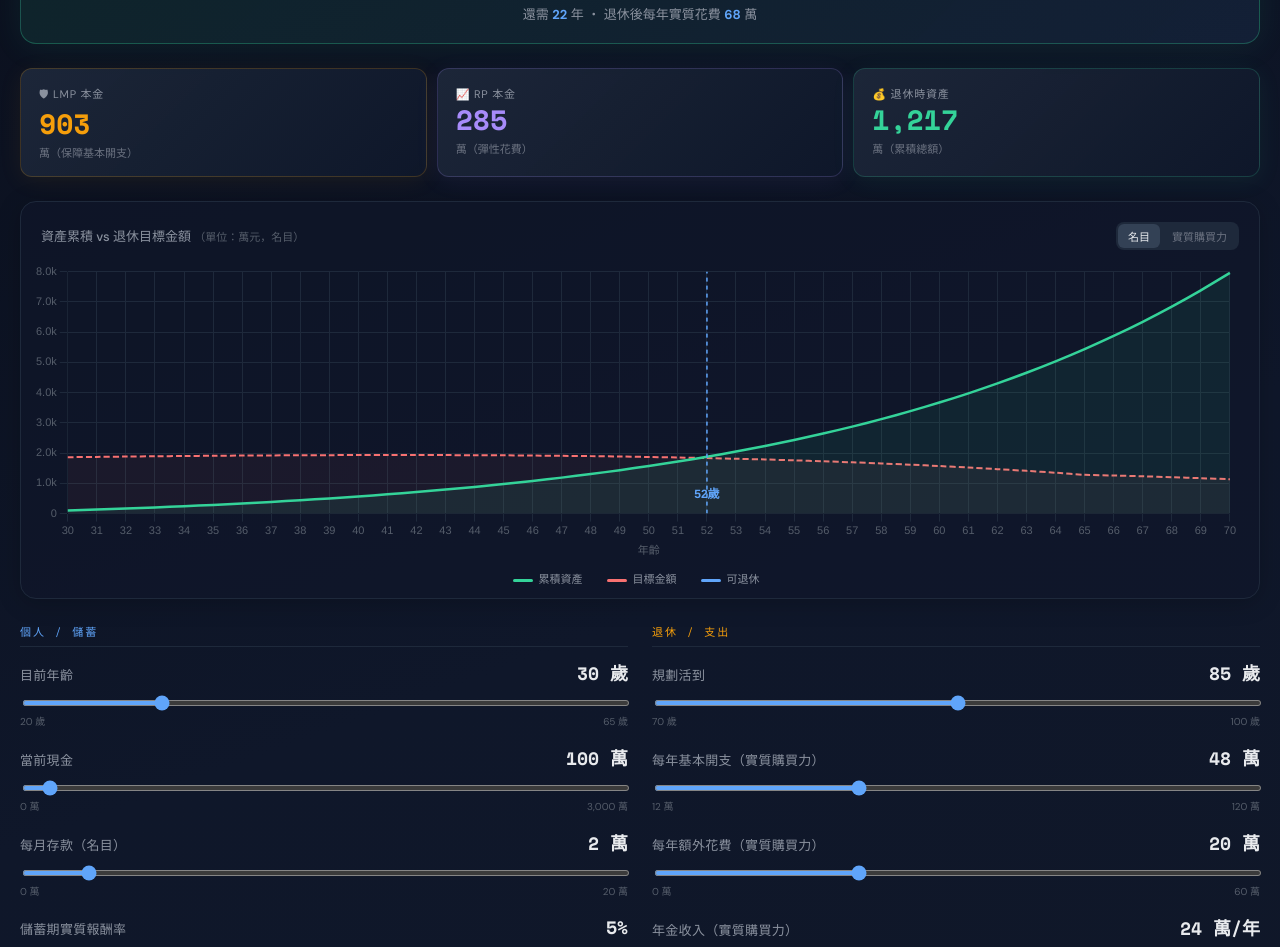
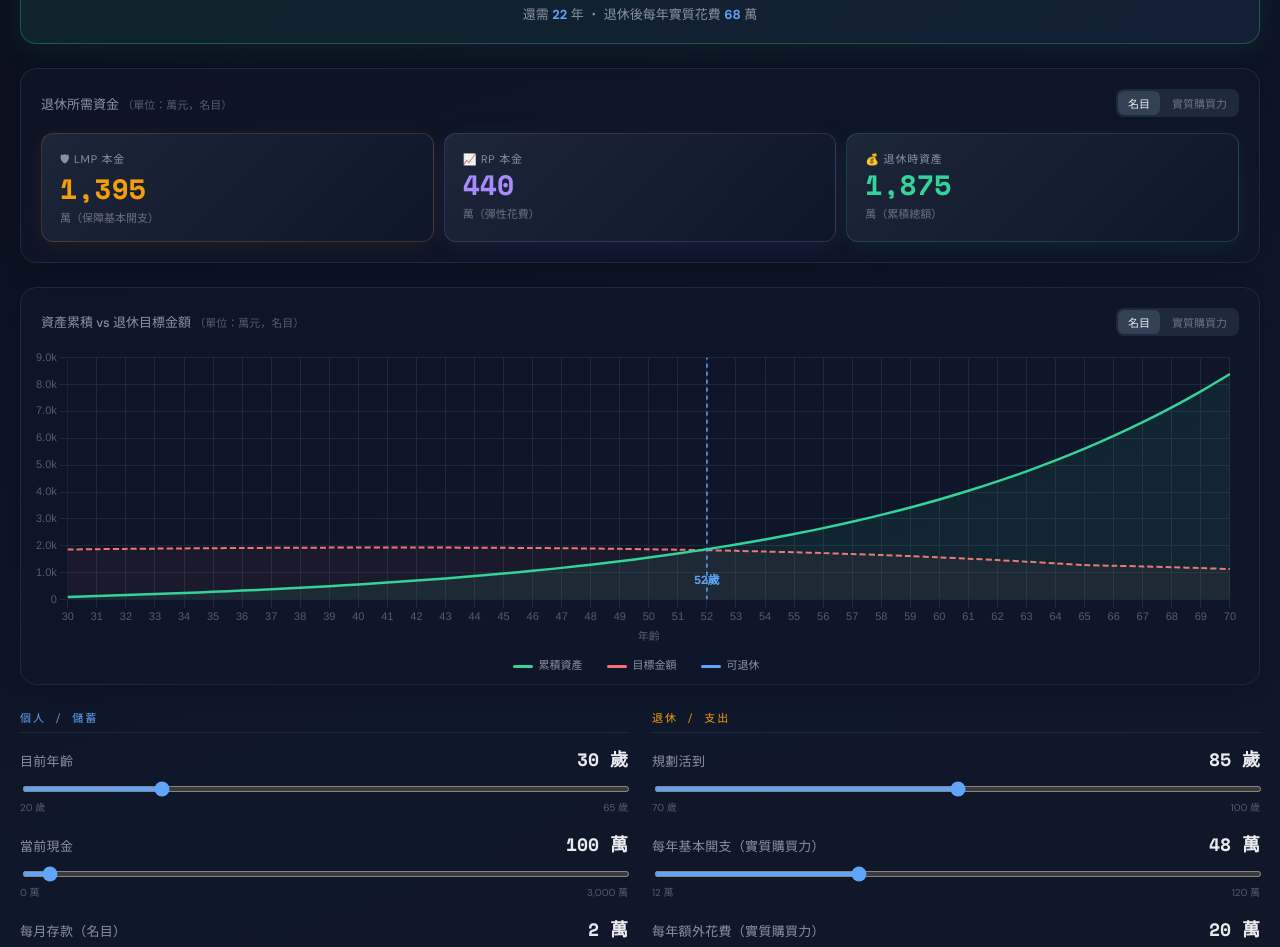
Before and after one commit to Roku-rgb/roku-rgb.github.io, a Vue app in the folder source/when-can-i-retire/: page / in a window 1280 px wide. Shown: the part 240-1187 px from the top of the page. Built offline with nearby package versions, Linux system fonts and the light colour scheme.

Commit message:
review & adjust "futureValue" func

```diff
--- a/source/when-can-i-retire/src/components/InfoCards.vue
+++ b/source/when-can-i-retire/src/components/InfoCards.vue
@@ -1,36 +1,117 @@
 <script setup lang="ts">
+import { computed } from 'vue'
 import type { RetireDetails } from '../types/retirement'
 
-defineProps<{
+const props = defineProps<{
   details: RetireDetails
+  inflation: number
+  currentAge: number
+  isNominal: boolean
 }>()
+
+const emit = defineEmits<{
+  'update:isNominal': [value: boolean]
+}>()
+
+const factor = computed(() => {
+  const k = props.details.age - props.currentAge
+  return Math.pow(1 + props.inflation / 100, k)
+})
+
+const display = computed(() => {
+  const f = props.isNominal ? factor.value : 1
+  return {
+    lmp: Math.round(props.details.lmp * f),
+    rp: Math.round(props.details.rp * f),
+    assets: Math.round(props.details.assets * f),
+  }
+})
 </script>
 
 <template>
+  <div class="info-block">
+    <div class="block-header">
+      <div class="block-title">
+        退休所需資金
+        <span class="block-unit">（單位：萬元，{{ isNominal ? '名目' : '實質購買力' }}）</span>
+      </div>
+      <div class="toggle-group">
+        <button class="toggle-btn" :class="{ active: isNominal }" @click="emit('update:isNominal', true)">名目</button>
+        <button class="toggle-btn" :class="{ active: !isNominal }" @click="emit('update:isNominal', false)">實質購買力</button>
+      </div>
+    </div>
     <div class="cards">
       <div class="card" style="--card-color: #f59e0b">
         <div class="card-title">🛡 LMP 本金</div>
-      <div class="card-value">{{ details.lmp.toLocaleString() }}</div>
+        <div class="card-value">{{ display.lmp.toLocaleString() }}</div>
         <div class="card-sub">萬（保障基本開支）</div>
       </div>
       <div class="card" style="--card-color: #a78bfa">
         <div class="card-title">📈 RP 本金</div>
-      <div class="card-value">{{ details.rp.toLocaleString() }}</div>
+        <div class="card-value">{{ display.rp.toLocaleString() }}</div>
         <div class="card-sub">萬（彈性花費）</div>
       </div>
       <div class="card" style="--card-color: #34d399">
         <div class="card-title">💰 退休時資產</div>
-      <div class="card-value">{{ details.assets.toLocaleString() }}</div>
+        <div class="card-value">{{ display.assets.toLocaleString() }}</div>
         <div class="card-sub">萬（累積總額）</div>
+      </div>
     </div>
   </div>
 </template>
 
 <style scoped>
+.info-block {
+  background: rgba(15, 23, 42, 0.6);
+  border: 1px solid #1e293b;
+  border-radius: 16px;
+  padding: 20px;
+  margin-bottom: 24px;
+  box-shadow: 0 4px 24px rgba(0, 0, 0, 0.2);
+}
+.block-header {
+  display: flex;
+  align-items: center;
+  justify-content: space-between;
+  margin-bottom: 16px;
+}
+.block-title {
+  font-size: 13px;
+  color: #8a919e;
+  font-weight: 500;
+}
+.block-unit {
+  font-size: 11px;
+  color: #555d6a;
+}
+.toggle-group {
+  display: flex;
+  background: #1e293b;
+  border-radius: 8px;
+  padding: 2px;
+  gap: 2px;
+}
+.toggle-btn {
+  padding: 4px 10px;
+  font-size: 11px;
+  border: none;
+  border-radius: 6px;
+  cursor: pointer;
+  color: #6b7280;
+  background: transparent;
+  transition: all 0.2s;
+  font-family: inherit;
+}
+.toggle-btn.active {
+  background: #334155;
+  color: #e8eaed;
+}
+.toggle-btn:hover:not(.active) {
+  color: #94a3b8;
+}
 .cards {
   display: flex;
   gap: 10px;
-  margin-bottom: 24px;
   flex-wrap: wrap;
 }
 .card {
--- a/source/when-can-i-retire/src/components/RetirementCalculator.vue
+++ b/source/when-can-i-retire/src/components/RetirementCalculator.vue
@@ -1,6 +1,9 @@
 <script setup lang="ts">
-import { useRetirementInputs } from "../composables/useRetirementInputs";
-import { useRetirementCalc } from "../composables/useRetirementCalc";
+import { ref } from "vue";
+import {
+  useRetirementCalc,
+  defaultInputs,
+} from "../composables/useRetirementCalc";
 import { fmtMoney } from "../utils/format";
 import ResultBanner from "./ResultBanner.vue";
 import InfoCards from "./InfoCards.vue";
@@ -9,8 +12,9 @@ import BreakdownTable from "./BreakdownTable.vue";
 import SliderInput from "./SliderInput.vue";
 import SliderGroup from "./SliderGroup.vue";
 
-const inputs = useRetirementInputs();
+const inputs = defaultInputs();
 const result = useRetirementCalc(inputs);
+const isNominal = ref(true);
 </script>
 
 <template>
@@ -28,14 +32,20 @@ const result = useRetirementCalc(inputs);
       :retire-details="result.retireDetails" />
 
     <!-- Info Cards -->
-    <InfoCards v-if="result.retireDetails" :details="result.retireDetails" />
+    <InfoCards
+      v-if="result.retireDetails"
+      :details="result.retireDetails"
+      :inflation="inputs.inflation.value"
+      :current-age="inputs.currentAge.value"
+      v-model:is-nominal="isNominal" />
 
     <!-- Chart -->
     <RetirementChart
       :data="result.data"
       :retire-age="result.retireAge"
       :inflation="inputs.inflation.value"
-      :current-age="inputs.currentAge.value" />
+      :current-age="inputs.currentAge.value"
+      v-model:is-nominal="isNominal" />
 
     <!-- Sliders: top row -->
     <div class="grid-2">
@@ -64,7 +74,7 @@ const result = useRetirementCalc(inputs);
           unit=" 萬" />
         <SliderInput
           v-model="inputs.rSave.value"
-          label="儲蓄期實質報酬率"
+          label="儲蓄期報酬率（名目）"
           :min="0"
           :max="16"
           :step="0.5"
--- a/source/when-can-i-retire/src/components/RetirementChart.vue
+++ b/source/when-can-i-retire/src/components/RetirementChart.vue
@@ -1,5 +1,5 @@
 <script setup lang="ts">
-import { computed, ref } from "vue";
+import { computed } from "vue";
 import { Line } from "vue-chartjs";
 import {
   Chart as ChartJS,
@@ -30,16 +30,26 @@ const props = defineProps<{
   retireAge: number | null;
   inflation: number;
   currentAge: number;
+  isNominal: boolean;
 }>();
 
-const isNominal = ref(true);
+const emit = defineEmits<{
+  "update:isNominal": [value: boolean];
+}>();
 
 const displayData = computed(() => {
   const inf = props.inflation / 100;
   return props.data.map((d) => {
-    if (!isNominal.value) {
+    if (!props.isNominal) {
       // 實質：assets 和 target 都已是實質值，直接顯示
-      return d;
+      return {
+        ...d,
+        assets: Math.round(d.assets),
+        target: Math.round(d.target),
+        lmp: Math.round(d.lmp),
+        rp: Math.round(d.rp),
+        surplus: Math.round(d.surplus),
+      };
     }
     // 名目：兩邊都乘以 (1+inf)^k
     const k = d.age - props.currentAge;
@@ -196,13 +206,13 @@ const chartOptions = computed(() => ({
         <button
           class="toggle-btn"
           :class="{ active: isNominal }"
-          @click="isNominal = true">
+          @click="emit('update:isNominal', true)">
           名目
         </button>
         <button
           class="toggle-btn"
           :class="{ active: !isNominal }"
-          @click="isNominal = false">
+          @click="emit('update:isNominal', false)">
           實質購買力
         </button>
       </div>
--- a/source/when-can-i-retire/src/composables/useRetirementCalc.ts
+++ b/source/when-can-i-retire/src/composables/useRetirementCalc.ts
@@ -1,56 +1,100 @@
-import { computed, type Ref } from 'vue'
-import { futureValue, calcLMP, calcRP } from '../utils/finance'
-import type { CalcResult } from '../types/retirement'
+import { computed, ref, type Ref } from "vue";
+import { futureValue, calcLMP, calcRP } from "../utils/finance";
+import type { CalcResult } from "../types/retirement";
 
 interface CalcInputs {
-  currentAge: Ref<number>
-  currentCash: Ref<number>
-  monthlySave: Ref<number>
-  endAge: Ref<number>
-  eBase: Ref<number>
-  eExtra: Ref<number>
-  pension: Ref<number>
-  pensionAge: Ref<number>
-  rLmp: Ref<number>
-  rRp: Ref<number>
-  rSave: Ref<number>
+  // 個人 / 儲蓄
+  currentAge: Ref<number>; // 目前年齡
+  currentCash: Ref<number>; // 當前現金
+  monthlySave: Ref<number>; // 每月存款 (名目)
+  rSave: Ref<number>; // 儲蓄期報酬率 (名目)
+
+  // 退休 / 支出
+  endAge: Ref<number>; // 規劃活到
+  eBase: Ref<number>; // 每年基本開支 (實質購買力)
+  eExtra: Ref<number>; // 每年額外花費 (實質購買力)
+  pension: Ref<number>; // 年金收入 (實質購買力)
+
+  // 利率假設
+  pensionAge: Ref<number>; // 年金起領年齡
+  rLmp: Ref<number>; // TIPS 實質殖利率 (LMP)
+  rRp: Ref<number>; // 股市實質報酬率 (RP)
+  inflation: Ref<number>; // 預估通膨率
+}
+
+export function defaultInputs(): CalcInputs {
+  return {
+    currentAge: ref(30),
+    currentCash: ref(100),
+    monthlySave: ref(2),
+    rSave: ref(8),
+
+    endAge: ref(85),
+    eBase: ref(48),
+    eExtra: ref(20),
+    pension: ref(24),
+
+    pensionAge: ref(65),
+    rLmp: ref(1.5),
+    rRp: ref(6),
+    inflation: ref(2),
+  };
 }
 
 export function useRetirementCalc(inputs: CalcInputs) {
   const result = computed<CalcResult>(() => {
-    const annualSave = inputs.monthlySave.value * 12
-    const rSaveReal = inputs.rSave.value / 100
-    const rLmpReal = inputs.rLmp.value / 100
-    const rRpReal = inputs.rRp.value / 100
+    const annualSaveNominal = inputs.monthlySave.value * 12; // 每年存款 (名目)
+    const inflation = inputs.inflation.value / 100; // 通膨率
 
-    const data = []
-    let retireAge: number | null = null
+    const rSaveNominal = inputs.rSave.value / 100; // 儲蓄期名目報酬率
+    const rLmpReal = inputs.rLmp.value / 100; // LMP 實質殖利率
+    const rRpReal = inputs.rRp.value / 100; // RP 實質報酬率
 
-    for (let age = inputs.currentAge.value; age <= Math.min(inputs.endAge.value, 70); age++) {
-      const k = age - inputs.currentAge.value
-      const assets = futureValue(inputs.currentCash.value, rSaveReal, k, annualSave)
-      const lmp = calcLMP(age, inputs.endAge.value, inputs.eBase.value, inputs.pension.value, inputs.pensionAge.value, rLmpReal)
-      const rp = calcRP(age, inputs.endAge.value, inputs.eExtra.value, rRpReal)
-      const target = lmp + rp
-      const surplus = assets - target
+    const data = [];
+    let retireAge: number | null = null;
+
+    for (
+      let age = inputs.currentAge.value;
+      age <= Math.min(inputs.endAge.value, 70);
+      age++
+    ) {
+      const k = age - inputs.currentAge.value;
+      const assets = futureValue(
+        inputs.currentCash.value,
+        rSaveNominal,
+        k,
+        annualSaveNominal,
+        inflation,
+      );
+      const lmp = calcLMP(
+        age,
+        inputs.endAge.value,
+        inputs.eBase.value,
+        inputs.pension.value,
+        inputs.pensionAge.value,
+        rLmpReal,
+      );
+      const rp = calcRP(age, inputs.endAge.value, inputs.eExtra.value, rRpReal);
+      const target = lmp + rp;
+      const surplus = assets - target;
 
       data.push({
         age,
-        assets: Math.round(assets),
-        lmp: Math.round(lmp),
-        rp: Math.round(rp),
-        target: Math.round(target),
-        surplus: Math.round(surplus),
-      })
+        assets: assets,
+        lmp: lmp,
+        rp: rp,
+        target: target,
+        surplus: surplus,
+      });
 
       if (retireAge === null && surplus >= 0) {
-        retireAge = age
+        retireAge = age;
       }
     }
 
-    let retireDetails = null
+    let retireDetails = null;
     if (retireAge !== null) {
-      const entry = data.find(d => d.age === retireAge)
+      const entry = data.find((d) => d.age === retireAge);
       if (entry) {
         retireDetails = {
           age: retireAge,
@@ -60,12 +104,12 @@ export function useRetirementCalc(inputs: CalcInputs) {
           target: entry.target,
           yearsToRetire: retireAge - inputs.currentAge.value,
           totalAnnualSpend: inputs.eBase.value + inputs.eExtra.value,
-        }
+        };
       }
     }
 
-    return { data, retireAge, retireDetails }
-  })
+    return { data, retireAge, retireDetails };
+  });
 
-  return result
+  return result;
 }
--- a/source/when-can-i-retire/src/composables/useRetirementInputs.ts
+++ /dev/null
@@ -1,31 +0,0 @@
-import { ref } from 'vue'
-
-export function useRetirementInputs() {
-  const currentAge = ref(30)
-  const currentCash = ref(100)
-  const monthlySave = ref(2)
-  const endAge = ref(85)
-  const eBase = ref(48)
-  const eExtra = ref(20)
-  const pension = ref(24)
-  const pensionAge = ref(65)
-  const rLmp = ref(1.5)
-  const rRp = ref(6)
-  const rSave = ref(5)
-  const inflation = ref(2)
-
-  return {
-    currentAge,
-    currentCash,
-    monthlySave,
-    endAge,
-    eBase,
-    eExtra,
-    pension,
-    pensionAge,
-    rLmp,
-    rRp,
-    rSave,
-    inflation,
-  }
-}
--- a/source/when-can-i-retire/src/utils/finance.ts
+++ b/source/when-can-i-retire/src/utils/finance.ts
@@ -1,15 +1,32 @@
 /** Present value of an annuity */
 export const annuityPV = (pmt: number, r: number, n: number): number => {
-  if (n <= 0) return 0
-  if (Math.abs(r) < 0.0001) return pmt * n
-  return pmt * ((1 - Math.pow(1 + r, -n)) / r)
-}
+  if (n <= 0) return 0;
+  if (Math.abs(r) < 0.0001) return pmt * n;
+  return pmt * ((1 - Math.pow(1 + r, -n)) / r);
+};
 
 /** Future value with periodic deposits */
-export const futureValue = (pv: number, r: number, n: number, annualDeposit: number): number => {
-  if (Math.abs(r) < 0.0001) return pv + annualDeposit * n
-  return pv * Math.pow(1 + r, n) + annualDeposit * ((Math.pow(1 + r, n) - 1) / r)
-}
+export const futureValue = (
+  pv: number,
+  rSaveNominal: number,
+  n: number,
+  annualDepositNominal: number,
+  inflation: number,
+): number => {
+  let v = pv;
+  let annualDepositReal = annualDepositNominal;
+
+  // use fisher equation to convert nominal rate to real rate
+  // (1 + rNominal) = (1 + rReal) * (1 + inflation)
+  // => rReal = (1 + rNominal) / (1 + inflation) - 1
+  var rReal = (1 + rSaveNominal) / (1 + inflation) - 1;
+  for (let i = 0; i < n; i++) {
+    v = v * (1 + rReal); // 本金成長
+    annualDepositReal /= 1 + inflation; // 存款實質購買力
+    v = v + annualDepositReal; // 存款增加 (年末存入)
+  }
+  return v;
+};
 
 /** Liability Matching Portfolio - present value of basic expenses */
 export const calcLMP = (
@@ -20,25 +37,30 @@ export const calcLMP = (
   pensionAge: number,
   rLmp: number,
 ): number => {
-  if (retireAge >= endAge) return 0
+  if (retireAge >= endAge) return 0;
   if (retireAge < pensionAge) {
-    const n1 = Math.min(pensionAge, endAge) - retireAge
-    const n2 = Math.max(0, endAge - pensionAge)
-    const pv1 = annuityPV(eBase, rLmp, n1)
-    const gap = Math.max(0, eBase - pension)
-    const pv2at = annuityPV(gap, rLmp, n2)
-    const pv2 = pv2at / Math.pow(1 + rLmp, n1)
-    return pv1 + pv2
+    const n1 = Math.min(pensionAge, endAge) - retireAge;
+    const n2 = Math.max(0, endAge - pensionAge);
+    const pv1 = annuityPV(eBase, rLmp, n1);
+    const gap = Math.max(0, eBase - pension);
+    const pv2at = annuityPV(gap, rLmp, n2);
+    const pv2 = pv2at / Math.pow(1 + rLmp, n1);
+    return pv1 + pv2;
   } else {
-    const n = endAge - retireAge
-    const gap = Math.max(0, eBase - pension)
-    return annuityPV(gap, rLmp, n)
+    const n = endAge - retireAge;
+    const gap = Math.max(0, eBase - pension);
+    return annuityPV(gap, rLmp, n);
   }
-}
+};
 
 /** Risk Portfolio - present value of extra expenses */
-export const calcRP = (retireAge: number, endAge: number, eExtra: number, rRp: number): number => {
-  const n = endAge - retireAge
-  if (n <= 0) return 0
-  return annuityPV(eExtra, rRp, n)
-}
+export const calcRP = (
+  retireAge: number,
+  endAge: number,
+  eExtra: number,
+  rRp: number,
+): number => {
+  const n = endAge - retireAge;
+  if (n <= 0) return 0;
+  return annuityPV(eExtra, rRp, n);
+};
```
Lines whose indentation alone changed are shown as unchanged.
